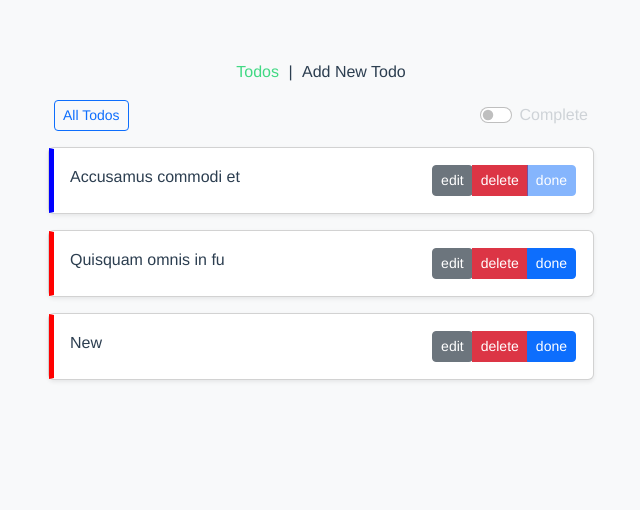
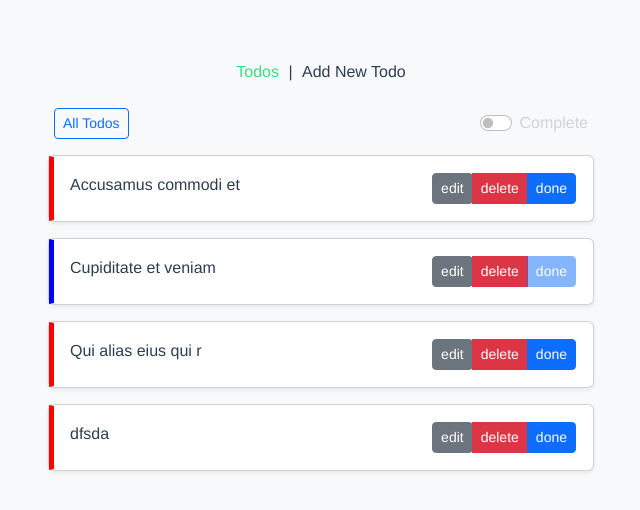
Before and after one commit to r1d3rzz/Vuex-Todos, a Vue app: page / in a window 1280 px wide. Shown: the top 510 px of the page, without its empty margins (319-959 px from the left). Built offline with nearby package versions, Linux system fonts and the light colour scheme; data requests are answered from the project's data file.

Commit message:
filter todos list with toggle nav with bug

```diff
--- a/database/db.json
+++ b/database/db.json
@@ -3,20 +3,26 @@
     {
       "title": "Accusamus commodi et",
       "detail": "Corrupti eos est mo",
-      "complete": true,
+      "complete": false,
       "id": 7
     },
     {
-      "title": "Quisquam omnis in fu",
-      "detail": "Incidunt quam odio ",
-      "complete": false,
-      "id": 8
+      "title": "Cupiditate et veniam",
+      "detail": "Veritatis fugiat al",
+      "complete": true,
+      "id": 13
     },
     {
-      "id": 12,
-      "title": "New",
-      "detail": "Natus magna ipsum i",
-      "complete": false
+      "title": "Qui alias eius qui r",
+      "detail": "Expedita rerum labor",
+      "complete": false,
+      "id": 14
+    },
+    {
+      "title": "dfsda",
+      "detail": "fdsfa",
+      "complete": false,
+      "id": 15
     }
   ]
 }
--- a/src/components/NavBar.vue
+++ b/src/components/NavBar.vue
@@ -1,5 +1,5 @@
 <template>
-  <div class="container">
+  <div class="container mt-4">
     <div class="row">
       <div
         class="
@@ -35,10 +35,10 @@
 </template>
 
 <script>
+import { mapMutations } from "vuex";
 export default {
   data() {
     return {
-      complete: null,
       toggle: false,
       unComplete: false,
     };
@@ -46,17 +46,19 @@ export default {
   methods: {
     toggleBtn() {
       if (this.toggle == false) {
-        this.complete = "true";
         this.unComplete = false;
+        this.upDateCurrent("complete");
       } else {
         this.unComplete = true;
-        this.complete = "false";
+        this.upDateCurrent("onGoing");
       }
     },
     allTodos() {
       this.unComplete = false;
       this.toggle = false;
+      this.upDateCurrent("all");
     },
+    ...mapMutations(["upDateCurrent"]),
   },
 };
 </script>
--- a/src/components/TodosView.vue
+++ b/src/components/TodosView.vue
@@ -4,7 +4,7 @@
       <div v-if="myTodos.length">
         <div
           class="card my-3 mx-auto w-50 shadow-sm"
-          v-for="(todo, index) in myTodos"
+          v-for="(todo, index) in myTodosFilter()"
           :key="index"
         >
           <SingleTodo :todo="todo" />
@@ -20,9 +20,24 @@ import { mapGetters, mapActions } from "vuex";
 export default {
   components: { SingleTodo },
   computed: {
-    ...mapGetters(["myTodos", "currentTodos"]),
+    ...mapGetters(["myTodos", "myCurrent"]),
   },
   methods: {
+    myTodosFilter() {
+      if (this.myCurrent === "complete") {
+        return this.myTodos.filter((t) => {
+          return t.complete;
+        });
+      }
+
+      if (this.myCurrent === "onGoing") {
+        return this.myTodos.filter((t) => {
+          return !t.complete;
+        });
+      }
+
+      return this.myTodos;
+    },
     ...mapActions(["fetchTodos"]),
   },
   mounted() {
--- a/src/store/modules/Todos.js
+++ b/src/store/modules/Todos.js
@@ -3,13 +3,11 @@ import axios from "axios";
 export default {
   state: {
     todos: [],
-    current: null,
+    current: "all",
   },
   mutations: {
     addTodo(state, value) {
-      if (state.todoComplete == null) {
-        state.todos = value;
-      }
+      state.todos = value;
     },
     doneUpdateTodo(state, todo) {
       state.todos.forEach((t) => {
@@ -22,6 +20,9 @@ export default {
       state.todos = state.todos.filter((t) => {
         return t.id !== id;
       });
+    },
+    upDateCurrent(state, current) {
+      state.current = current;
     },
   },
   actions: {
@@ -55,5 +56,8 @@ export default {
     myTodos(state) {
       return state.todos;
     },
+    myCurrent(state) {
+      return state.current;
+    },
   },
 };
--- a/src/views/AddTodo.vue
+++ b/src/views/AddTodo.vue
@@ -1,7 +1,7 @@
 <template>
   <div class="container">
     <div class="row">
-      <div class="col-md-7 text-start mx-auto mt-5">
+      <div class="col-md-7 text-start mx-auto mt-3">
         <div class="card">
           <form @submit.prevent="addTodo">
             <div class="card-body">
@@ -56,7 +56,7 @@
 </template>
 
 <script>
-import { mapActions } from "vuex";
+import { mapActions, mapMutations } from "vuex";
 import Swal from "sweetalert2";
 export default {
   data() {
@@ -85,6 +85,7 @@ export default {
     async addTodo() {
       this.isRunning = true;
       await this.addNewTodo(this.form);
+      this.upDateCurrent("all");
       this.isRunning = false;
       this.title = "";
       this.detail = "";
@@ -95,6 +96,7 @@ export default {
       return this.$router.push({ name: "home" });
     },
     ...mapActions(["addNewTodo"]),
+    ...mapMutations(["upDateCurrent"]),
   },
 };
 </script>
```
